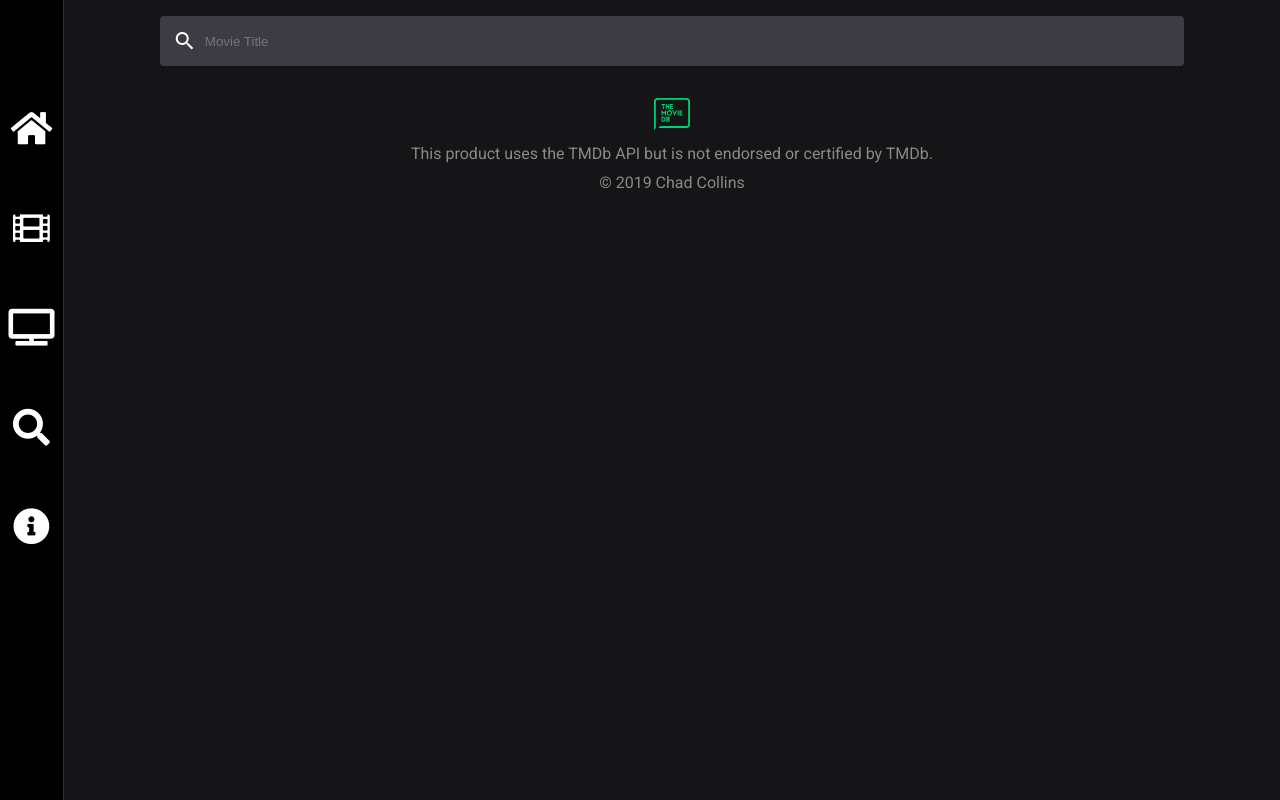
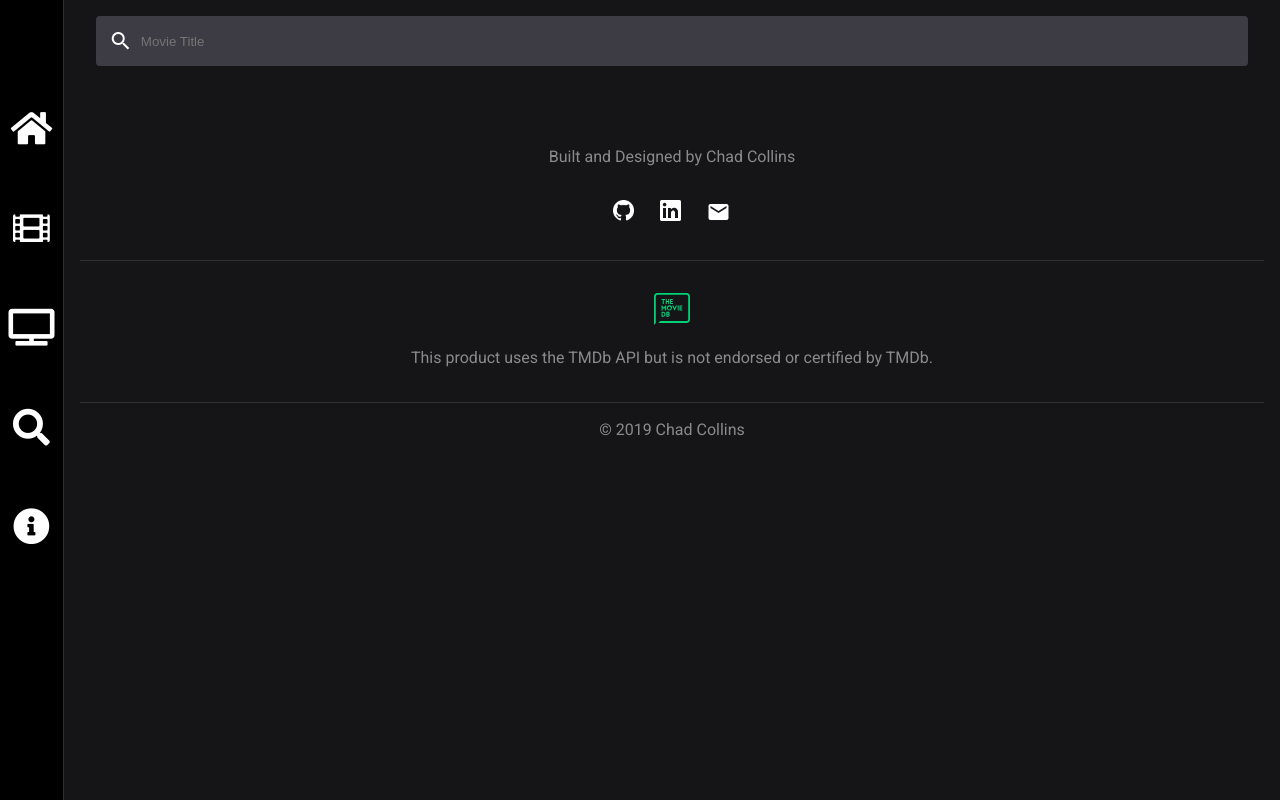
Before and after one commit to chad-collins/movie-catalogue, a Vue app: page /#/search in a window 1280 px wide. Built offline with nearby package versions, Linux system fonts and the light colour scheme; what vue-youtube-embed would draw is missing.

Commit message:
additional search refinements. Cleaned up footer

```diff
--- a/src/components/Footer.vue
+++ b/src/components/Footer.vue
@@ -1,10 +1,25 @@
 <template>
   <footer>
-    <a href="https://www.themoviedb.org/" target="_blank">
-      <img class="links-img" src="@/assets/images/tmdb.svg" alt="TMDB logo">
-    </a>
-    <p>This product uses the TMDb API but is not endorsed or certified by TMDb.</p>
-    <p>&copy; 2019 Chad Collins</p>
+    <p>Built and Designed by Chad Collins</p>
+    <div class="wrapper">
+      <a href="https://github.com/rewkie/" target="_blank">
+        <img class="link_img" src="@/assets/images/GitHub-Mark-Light-32px.png" alt="Github logo">
+      </a>
+      <img class="link_img" src="@/assets/images/In-White-34.png" alt="Github logo">
+      <i class="material-icons link_img">email</i>
+    </div>
+
+    <div class="wrapper">
+      <div>
+        <a href="https://www.themoviedb.org/" target="_blank">
+          <img class="links-img" src="@/assets/images/tmdb.svg" alt="TMDB logo">
+        </a>
+        <p>This product uses the TMDb API but is not endorsed or certified by TMDb.</p>
+      </div>
+    </div>
+    <div class="copy">
+      <p>&copy; 2019 Chad Collins</p>
+    </div>
   </footer>
 </template>
 
@@ -12,12 +27,36 @@
 
 <style scoped>
 footer {
+  margin: 1rem;
+  margin-top: 4rem;
   text-align: center;
-  padding: 1rem;
-  width: 100%;
 }
 
-footer > * {
-  margin: 0.4rem 0;
+.wrapper {
+  display: flex;
+  justify-content: center;
+  padding: 2rem;
+  border-bottom: 1px solid rgb(49, 49, 49);
 }
+
+img {
+  margin-bottom: 1rem;
+}
+.material-icons {
+  color: white;
+}
+
+.link_img {
+  width: auto;
+  height: 21px;
+  margin: 0 0.8rem;
+}
+
+.copy {
+  display: flex;
+  justify-content: center;
+  padding: 1rem;
+  align-items: center;
+}
+
 </style>
--- a/src/components/Video.vue
+++ b/src/components/Video.vue
@@ -21,7 +21,6 @@ export default {
 
   top: 0;
   left: 0;
-
 }
 
 h2 {
@@ -29,6 +28,5 @@ h2 {
 }
 
 .video {
-
 }
 </style>
--- a/src/views/SearchView.vue
+++ b/src/views/SearchView.vue
@@ -1,5 +1,5 @@
 <template>
-  <div>
+  <div class="container">
     <div class="search-header">
       <div class="searchbar-wrapper">
         <div class="icon-wrapper">
@@ -14,7 +14,14 @@
         >
       </div>
     </div>
-    <div class="container">
+    <h2 v-if="query.length >=2">Results for: "{{ query }}"</h2>
+    <div class="list">
+      <SingleCastMember
+        v-bind:castMember="castMember"
+        v-bind:key="castMember.id"
+        v-for="castMember in actors"
+      />
+    </div>
     <div class="list">
       <SingleMovie
         class="movie"
@@ -24,26 +31,39 @@
       />
     </div>
   </div>
-  </div>
 </template>
 
 <script>
 import axios from "axios";
 import SingleMovie from "../components/SingleMovie.vue";
+import SingleCastMember from "../components/SingleCastMember.vue";
 
 export default {
   name: "SearchView",
-  components: { SingleMovie },
+  components: {
+    SingleMovie,
+    SingleCastMember
+  },
   data() {
     return {
       query: "",
-      movies: []
+      movies: [],
+      actors: []
     };
   },
   methods: {
     runSearch: function(query) {
-      if (query.length > 3) {
       this.movies = [];
+      this.actors = [];
+      if (query.length > 2) {
+        axios
+          .get(
+            "https://api.themoviedb.org/3/search/person?api_key=15d03a7e369cab34e74dc2b5087ab2e2&query=" +
+              query
+          )
+          .then(res => (this.actors = res.data.results))
+          .catch(err => console.log(err));
+
         axios
           .get(
             "https://api.themoviedb.org/3/search/movie?api_key=15d03a7e369cab34e74dc2b5087ab2e2&language=en-US&query=" +
@@ -58,15 +78,15 @@ export default {
 </script>
 
 <style scoped>
+h2 {
+  color: white;
+  margin: 1rem;
+  text-align: center;
+}
 .movie {
   margin: 0.3rem;
 }
-.container {
-  margin: 0 1rem;
-  display: flex;
-  flex-wrap: wrap;
-  justify-content: space-between;
-}
+
 .search-header {
   display: flex;
   justify-content: center;
@@ -79,7 +99,7 @@ export default {
   border-radius: 4px;
   background-color: rgb(61, 60, 68);
   height: 50px;
-  width: 80vw;
+  width: 90vw;
 }
 input {
   color: white;
@@ -107,4 +127,10 @@ input {
 .material-icons {
   color: white;
 }
+
+.list {
+  display: flex;
+  flex-wrap: wrap;
+  justify-content: center;
+}
 </style>
```
Also changed, not shown: src/assets/images/In-White-34.png (added). Lines whose indentation alone changed are shown as unchanged.
